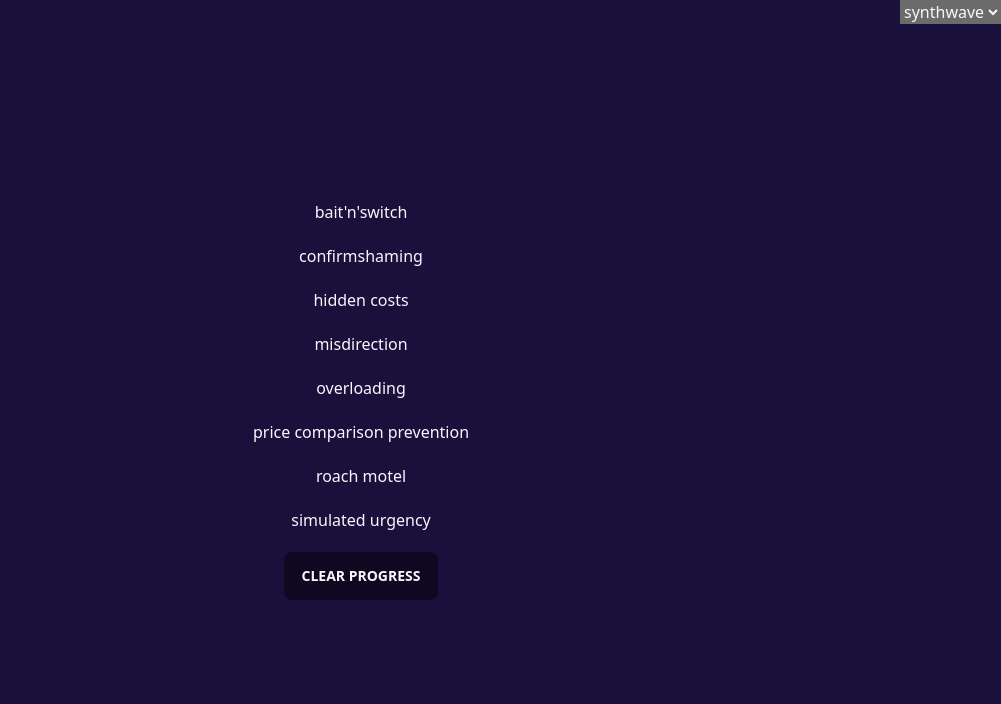
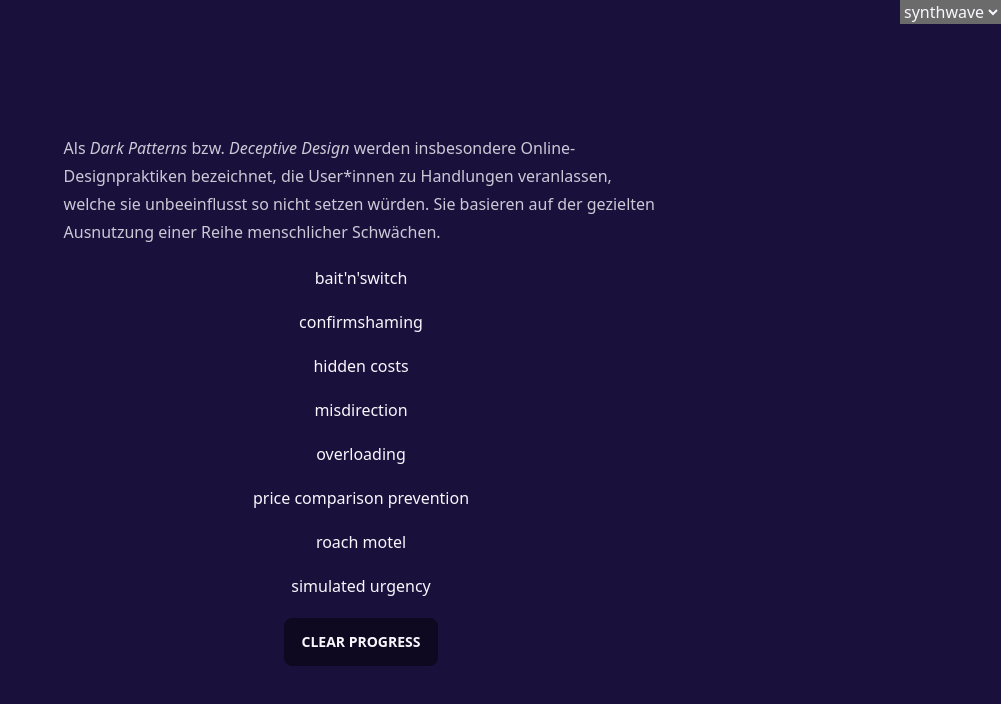
Before and after one commit to johak-at/dark-hak, a SvelteKit app: page / in a window 1280 px wide. Shown: the top 704 px of the page, without its empty margins (279-1280 px from the left). Built offline with nearby package versions, Linux system fonts and the light colour scheme.

Commit message:
added tailwind typography plugin

```diff
--- a/package.json
+++ b/package.json
@@ -15,6 +15,7 @@
 		"@iconify/svelte": "^3.1.4",
 		"@sveltejs/adapter-auto": "^2.0.0",
 		"@sveltejs/kit": "^1.20.4",
+		"@tailwindcss/typography": "^0.5.10",
 		"autoprefixer": "^10.4.14",
 		"daisyui": "^3.9.4",
 		"postcss": "^8.4.24",
--- a/src/routes/+page.svelte
+++ b/src/routes/+page.svelte
@@ -5,6 +5,12 @@
 		$patterns = defaultValue;
 	}
 </script>
+
+<p class="prose">
+	Als <em>Dark Patterns</em> bzw. <em>Deceptive Design</em> werden insbesondere Online-Designpraktiken
+	bezeichnet, die User*innen zu Handlungen veranlassen, welche sie unbeeinflusst so nicht setzen würden.
+	Sie basieren auf der gezielten Ausnutzung einer Reihe menschlicher Schwächen.
+</p>
 
 <ul class="flex flex-col items-center gap-5">
 	{#each $patterns as pattern}
--- a/tailwind.config.cjs
+++ b/tailwind.config.cjs
@@ -6,7 +6,7 @@ const config = {
 		extend: {}
 	},
 
-	plugins: [require("daisyui")],
+	plugins: [require("daisyui"), require('@tailwindcss/typography')],
 	daisyui: {
 		themes: true
 	},
```
Also changed, not shown: 1 other file (tests, documents, lock files or other folders).
